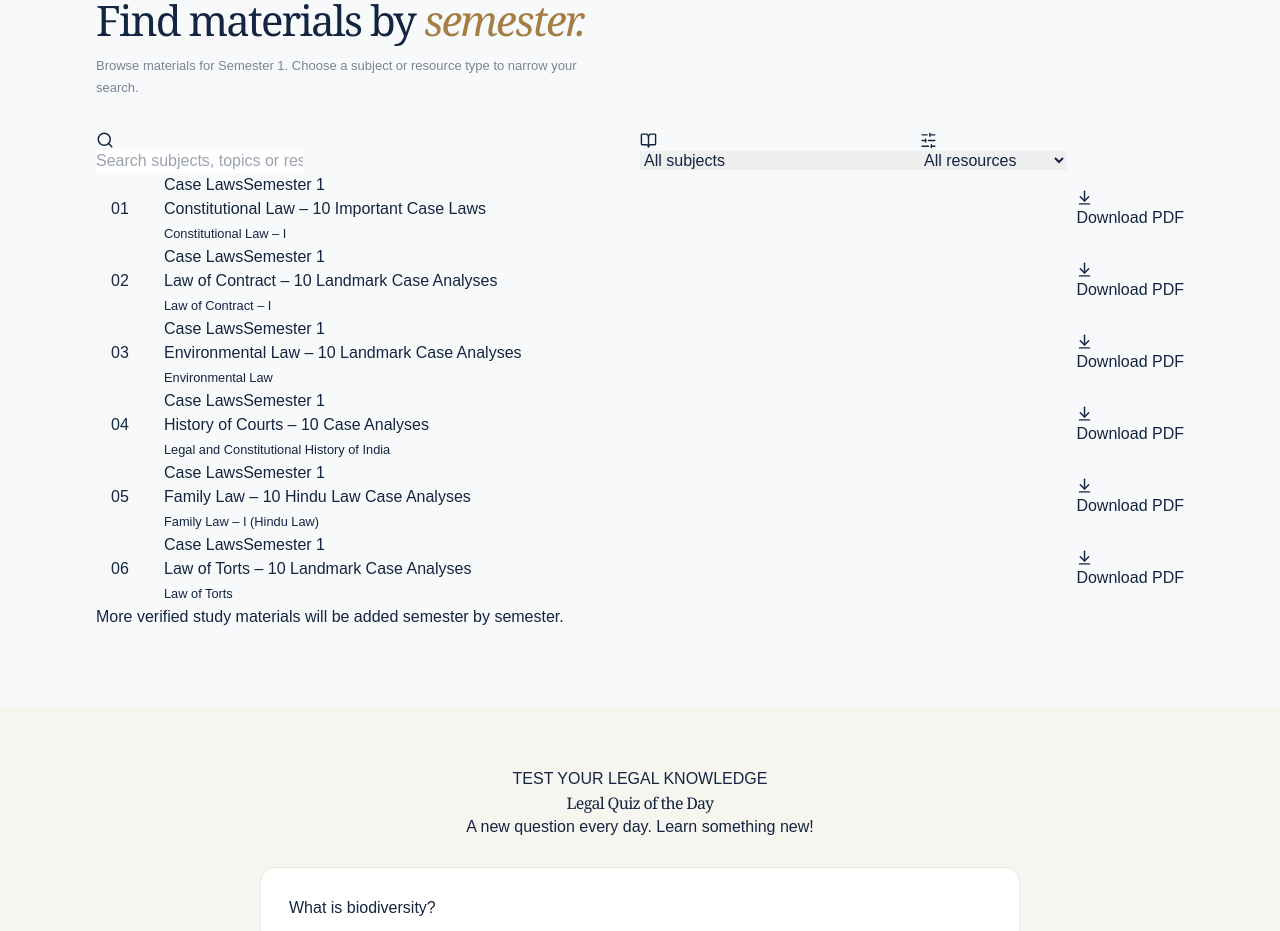
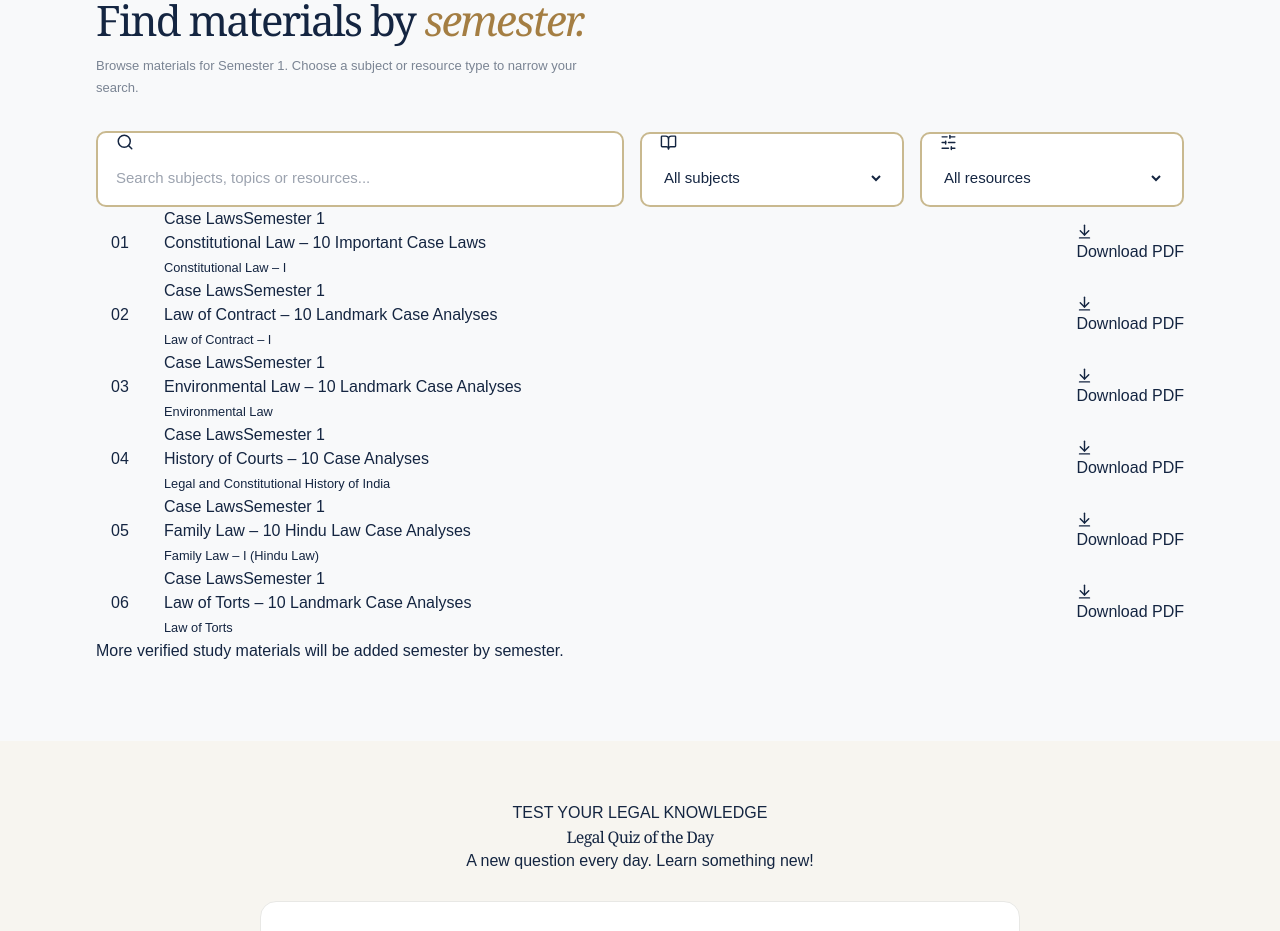
Before and after one commit to Vr7solutions/vignanreddy-legal-journey, a Next.js app: page / in a window 1280 px wide. Shown: the part 2100-3031 px from the top of the page. Built offline with nearby package versions, Linux system fonts and the light colour scheme.

Commit message:
Add styles for resource tools search and filter boxes

```diff
--- a/app/globals.css
+++ b/app/globals.css
@@ -1109,3 +1109,28 @@ h2 em {
     grid-template-columns: 1fr;
   }
 }
+
+.resource-tools .search-box,
+.resource-tools .filter-box {
+  min-height: 58px;
+  padding: 0 18px;
+  border: 2px solid #c9b98f;
+  border-radius: 10px;
+  background: #ffffff;
+  box-sizing: border-box;
+}
+
+.resource-tools .search-box input,
+.resource-tools .filter-box select {
+  min-height: 54px;
+  font-size: 15px;
+  width: 100%;
+  border: none;
+  outline: none;
+  background: transparent;
+}
+
+.resource-tools .search-box:focus-within,
+.resource-tools .filter-box:focus-within {
+  border-color: #b28a3c;
+}
```
